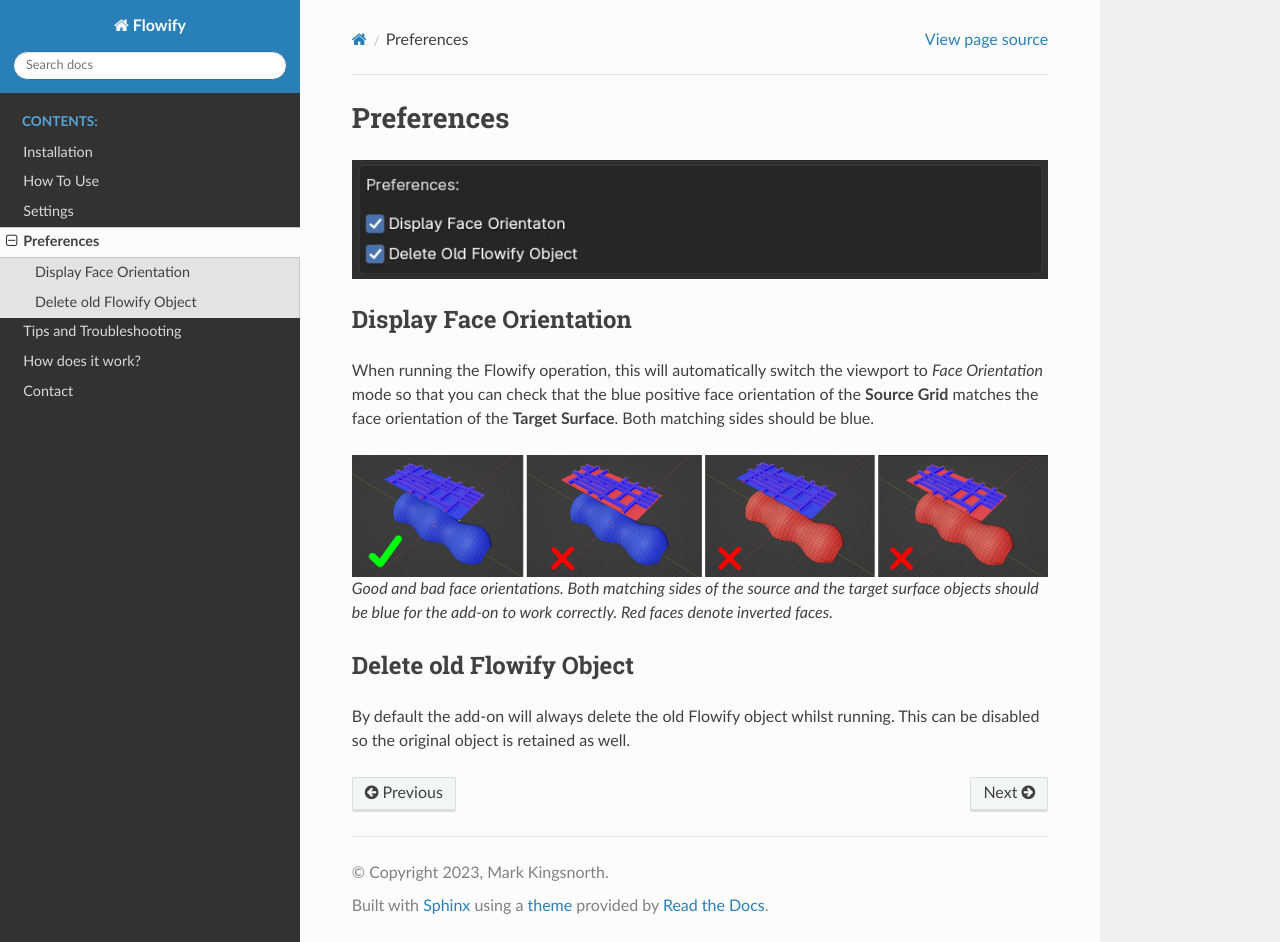
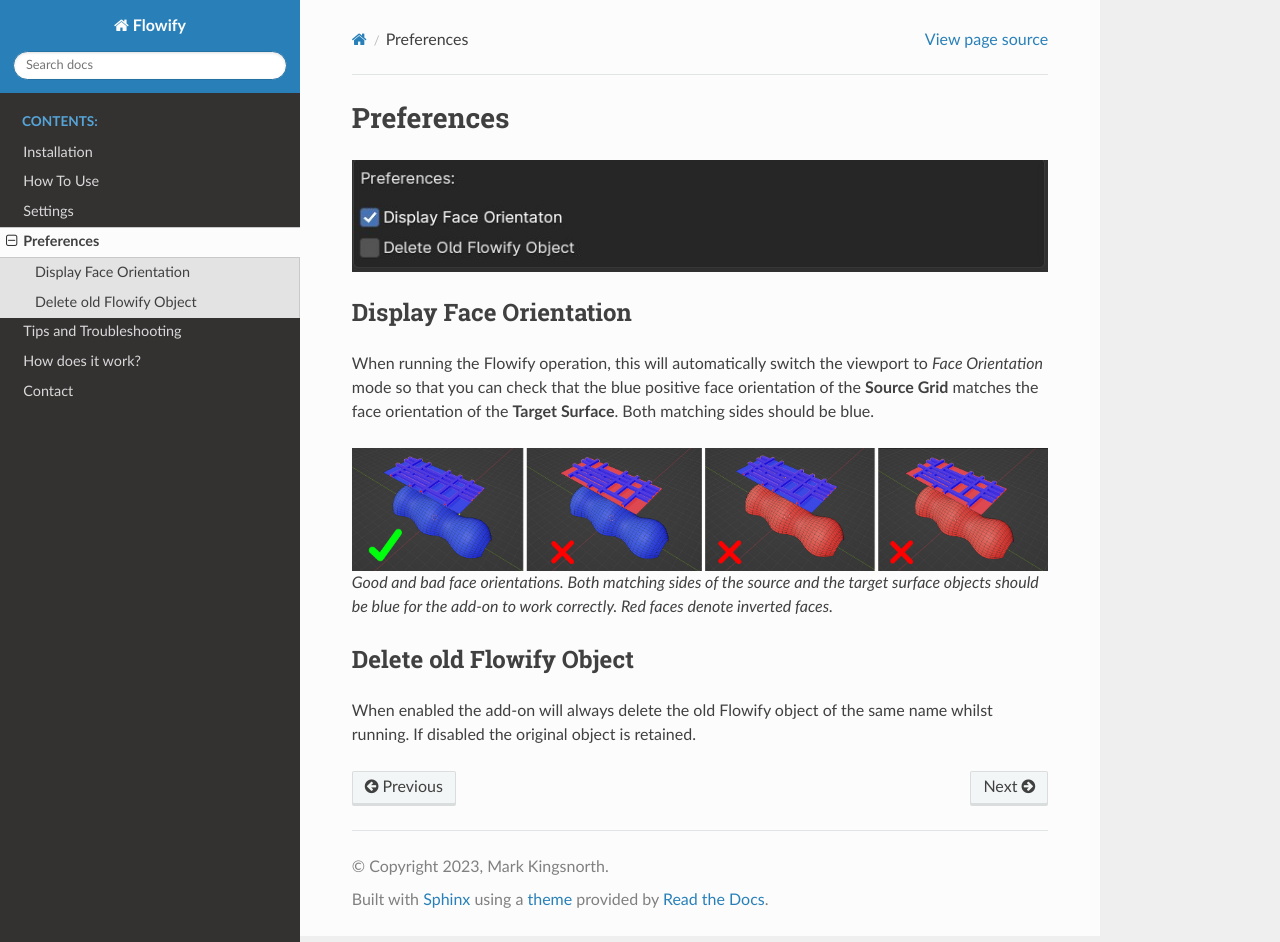
Before and after one commit to mkingsnorth/flowify_docs, a Sphinx documentation site: the page built from docs/preferences.rst, in a window 1280 px wide and 942 px high. Built offline with Sphinx 7.4.7 and the Read the Docs theme 2.0.0, drawn with Linux system fonts in a browser that asks for light colours.

Commit message:
Added ability to not always delete the old object.

```diff
--- a/docs/preferences.rst
+++ b/docs/preferences.rst
@@ -19,4 +19,4 @@
 Delete old Flowify Object
 ---------------------------------------
 
-By default the add-on will always delete the old Flowify object whilst running.  This can be disabled so the original object is retained as well.
+When enabled the add-on will always delete the old Flowify object of the same name whilst running.  If disabled the original object is retained.
```
Also changed, not shown: docs/images/preferences.jpg.
